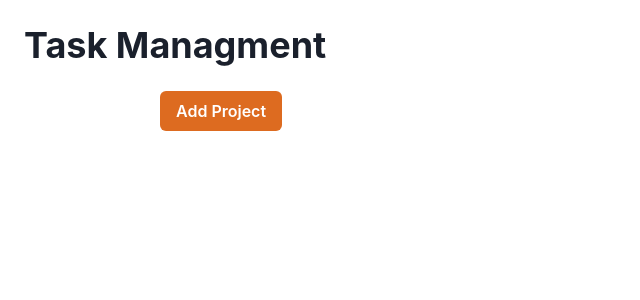
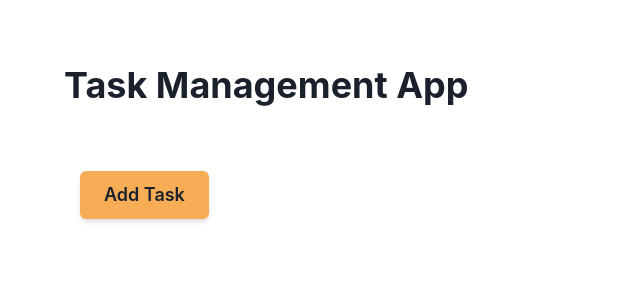
Before and after one commit to shrirajpawar4/task-management, a React (Create React App) app: page / in a window 1280 px wide. Shown: the top 300 px of the page, without its empty margins (0-640 px from the left). Built offline with nearby package versions, Linux system fonts and the light colour scheme.

Commit message:
random message

```diff
--- a/src/App.js
+++ b/src/App.js
@@ -1,20 +1,65 @@
-import React from 'react';
-import {
-  ChakraProvider,
-  theme
-} from '@chakra-ui/react';
+// import React from 'react';
+// import {
+//   ChakraProvider,
+//   theme
+// } from '@chakra-ui/react';
 
-import { extendTheme } from '@chakra-ui/react';
+// import { extendTheme } from '@chakra-ui/react';
 
-import Task from './component/Task';
+ import Task from './component/Task';
 // import AddTask from './component/AddTask';
+// // import AddTask from './component/AddTask';
 
 
+// function App() {
+//   return (
+//     <ChakraProvider theme={theme}>
+//       <AddTask />
+//     </ChakraProvider>
+//   );
+// }
+
+// export default App;
+
+// import TodoList from "./components/TodoList";
+import { useState } from "react";
+import { v1 as v1id } from "uuid";
+// import Footer from "./Footer";
+import { Box, useToast } from "@chakra-ui/react";
+import AddTask from "./component/AddTask";
+
 function App() {
+  const [tasks, setTasks] = useState([]);
+  const toast = useToast();
+
+  const handleCreate = (value) => {
+    if (value !== "") {
+      setTasks([...tasks, { id: v1id(), value }]);
+      toast({
+        position: "bottom-left",
+        title: "Success",
+        description: "Task Created!",
+        status: "success",
+        duration: 9000,
+        isClosable: true,
+      });
+    } else {
+      toast({
+        position: "bottom",
+        title: "Something's Wrong",
+        description: "Please enter some value!",
+        status: "error",
+        duration: 9000,
+        isClosable: true,
+      });
+    }
+  };
+
   return (
-    <ChakraProvider theme={theme}>
-      <Task />
-    </ChakraProvider>
+    <Box h="100%" className="App">
+      <AddTask handleCreate={handleCreate} />
+      <Task tasks={tasks} />
+    </Box>
   );
 }
 
--- a/src/component/AddTask.js
+++ b/src/component/AddTask.js
@@ -1,5 +1,6 @@
-import React, {useState} from 'react'
-import {
+import { useState } from "react";
+import { Button,
+         Textarea,
          Modal,
          ModalOverlay,
          ModalContent,
@@ -7,75 +8,86 @@ import {
          ModalFooter,
          ModalBody,
          ModalCloseButton,
-    FormControl,
-    FormLabel,
-    Input,
-    Button,
-    Heading,
-    Textarea,
         useDisclosure,
-    Badge
-  } from '@chakra-ui/react'
+        Heading} from "@chakra-ui/react";
 
 
-  export default function AddTask({save}) {
+const AddTask = ({ save }) => {
+  const [description, setDescription] = useState("");
   const { isOpen, onOpen, onClose } = useDisclosure();
-    const [status, setStatus] = useState('');
-    const [description, setDescription] = useState('');
-
-    const [task, setTask] = useState('');
-    const [modal, setModal] = useState(true);
+  const [taskList, setTaskList] = useState([])
 
   const handleChange = (e) => {
-        const {name, value} = e.target
+    const {value} = e.target
+    console.log(value);
 
-        if(name === 'status'){
-            setStatus(value);
-        } else{
-            setDescription(value);
-        }
-    }
+    // if (name === 'desc') {
+    //   setDescription(value);
+    // }
+  };
 
-    const handleSave = () => {
+  const handleSave = (e) => {
+    // handleAdd(value);
+    // setValue("");
     let taskObj = {}
         taskObj["Description"] = description
-        taskObj["Status"] = status
         save(taskObj);
-    }
+  };
 
   return (
     <>
-          <Heading padding='6' >Task Managment</Heading>
-          <Button ml='40' onClick={onOpen} colorScheme='orange'>Add Project</Button>
+    <Heading as='h1' size='xl' margin='16'>Task Management App</Heading>
+    <Button
+    bg='orange.300'
+    size="lg"
+    shadow="md"
+    marginLeft='20'
+    _hover={{ bg: 'orange.600'}}
+    onClick={onOpen}>
+    Add Task
+    </Button>
 
-          <Modal
-          isOpen={isOpen}
-          onClose={onClose}
-        >
+    <Modal isOpen={isOpen} onClose={onClose}>
       <ModalOverlay />
       <ModalContent>
       <ModalHeader>Add Task</ModalHeader>
       <ModalCloseButton />
-            <ModalBody pb={6}>
-              <FormControl mt={4}>
-                <FormLabel>Description</FormLabel>
-                <Textarea placeholder='Description' value={description} onChange={handleChange} name='desc' />
-              </FormControl>
-
-              <FormControl mt={4}>
-                <FormLabel>Status</FormLabel>
-                <Input placeholder='Priority of task' value={status} onChange={handleChange} name='status' />
-              </FormControl>
+      <ModalBody>
+      <Textarea
+        name="desc"
+        value={description}
+        onChange={(e) => {
+          console.log(e.target.value)
+          setDescription(e.target.value)
+        }}
+        placeholder="Task Description"
+        size="lg"
+        shadow="md"
+        border="1px"
+        borderColor="gray.300"
+        borderRadius="15px"
+        mr={4}
+        my={3}
+        p={2}
+      />
       </ModalBody>
 
-            <ModalFooter>
-              <Button onClick={handleSave} colorScheme='orange' mr={3}>
+      <ModalFooter m="auto">
+        <Button
+          color="white"
+          bg='orange.300'
+          size="lg"
+          shadow="md"
+          _hover={{ bg: 'orange.600'}}
+          onClick={handleSave}
+        >
           Save
         </Button>
-
       </ModalFooter>
       </ModalContent>
     </Modal>
     </>
-    )
-}
+  );
+};
+
+export default AddTask;
--- a/src/component/Card.js
+++ /dev/null
@@ -1,23 +0,0 @@
-import { Box, Badge } from '@chakra-ui/react';
-
-
-function Card({ description, status }) {
-  return (
-    <Box
-      mt="18"
-      ml="14"
-      p='4'
-      display={{ md: 'flex' }}
-      maxWidth="14rem"
-      borderWidth={1}
-      height={28}
-    >
-      <p>{description}</p>
-
-      <p>{status}</p>
-      <Badge ml='2' h='6' px='4' variant='subtle' colorScheme='red'>{status}</Badge>
-    </Box>
-  );
-}
-
-export default Card;
--- a/src/component/Task.js
+++ b/src/component/Task.js
@@ -1,36 +1,70 @@
-import { Badge} from '@chakra-ui/react'
-import React, {useState} from 'react'
-import AddTask from './AddTask'
-import Card from './Card'
-// import { useDrag } from 'react-dnd'
-// import tasks from '../tasks';
+// import { Badge} from '@chakra-ui/react'
+//import React, {useState} from 'react'
+// import AddTask from './AddTask'
+// import Card from './Card'
+// // import { useDrag } from 'react-dnd'
+// // import tasks from '../tasks';
 
 
 
-export default function Task() {
+// export default function Task() {
 
+//     const [taskList, setTaskList] = useState([])
+
+//     const saveTask = (taskObj) => {
+//         setTaskList([...taskList, taskObj]);
+//     }
+
+//     function TodoList({ todos, deleteTodo }) {
+//         if (!todos.length) {
+//           return (
+//             <Badge colorScheme='green' p='4' m='4' borderRadius='lg'>
+//               No Todos, yay!!!
+//             </Badge>
+//           );
+//         }
+
+//    return(
+//        <>
+//        <AddTask save={saveTask} />
+//        <div>
+//        {taskList.map(function(taskObj){
+//            return (
+//                <>
+//                <Card
+//                description={taskObj.Description}
+//                status={taskObj.Status}
+//                />
+//                </>
+//            )
+//        })}
+//        </div>
+//        </>
+
+//    )
+// };
+
+
+import { useState, useEffect } from 'react';
+
+
+const Task = ({tasks}) => {
   const [taskList, setTaskList] = useState([])
 
     const saveTask = (taskObj) => {
         setTaskList([...taskList, taskObj]);
     }
 
+
   return(
     <>
-       <AddTask save={saveTask} />
-       <div>
-       {taskList.map(function(taskObj){
+      {taskList.map((taskObj) => {
         return (
-               <>
-               <Card
-               description={taskObj.Description}
-               status={taskObj.Status}
-               />
+          console.log(taskObj.description)
+        )
+      })}
     </>
   )
-       })}
-       </div>
-       </>
+}
 
-   )
-};
+export default Task
--- a/src/index.js
+++ b/src/index.js
@@ -1,4 +1,4 @@
-import { ColorModeScript } from '@chakra-ui/react';
+import { ChakraProvider } from '@chakra-ui/react';
 import React, { StrictMode } from 'react';
 import ReactDOM from 'react-dom';
 import App from './App';
@@ -7,8 +7,9 @@ import * as serviceWorker from './serviceWorker';
 
 ReactDOM.render(
   <StrictMode>
-    <ColorModeScript />
-    <App />
+    <ChakraProvider>
+      <App />
+    </ChakraProvider>
   </StrictMode>,
   document.getElementById('root')
 );
```
Lines whose indentation alone changed are shown as unchanged.
